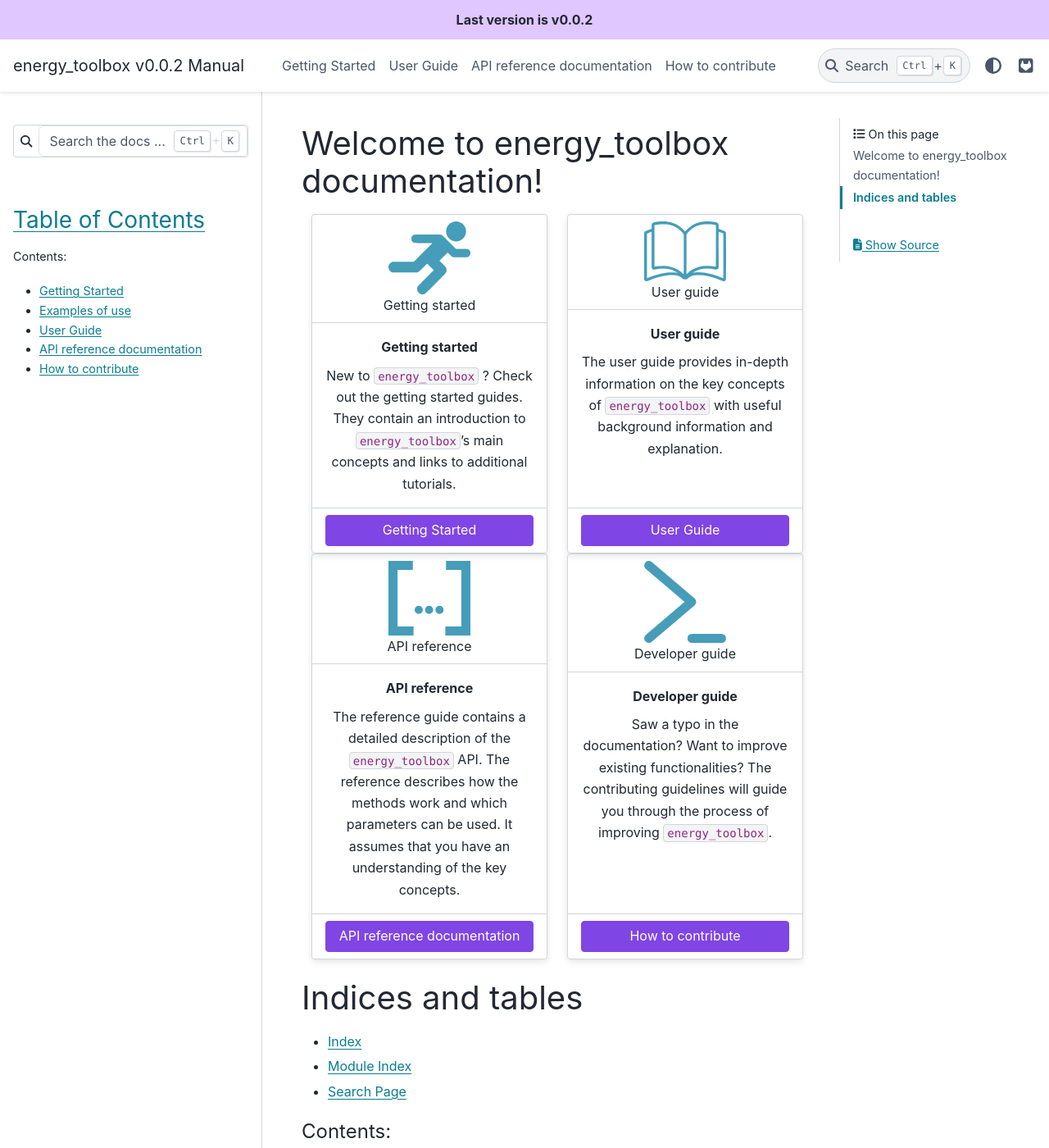
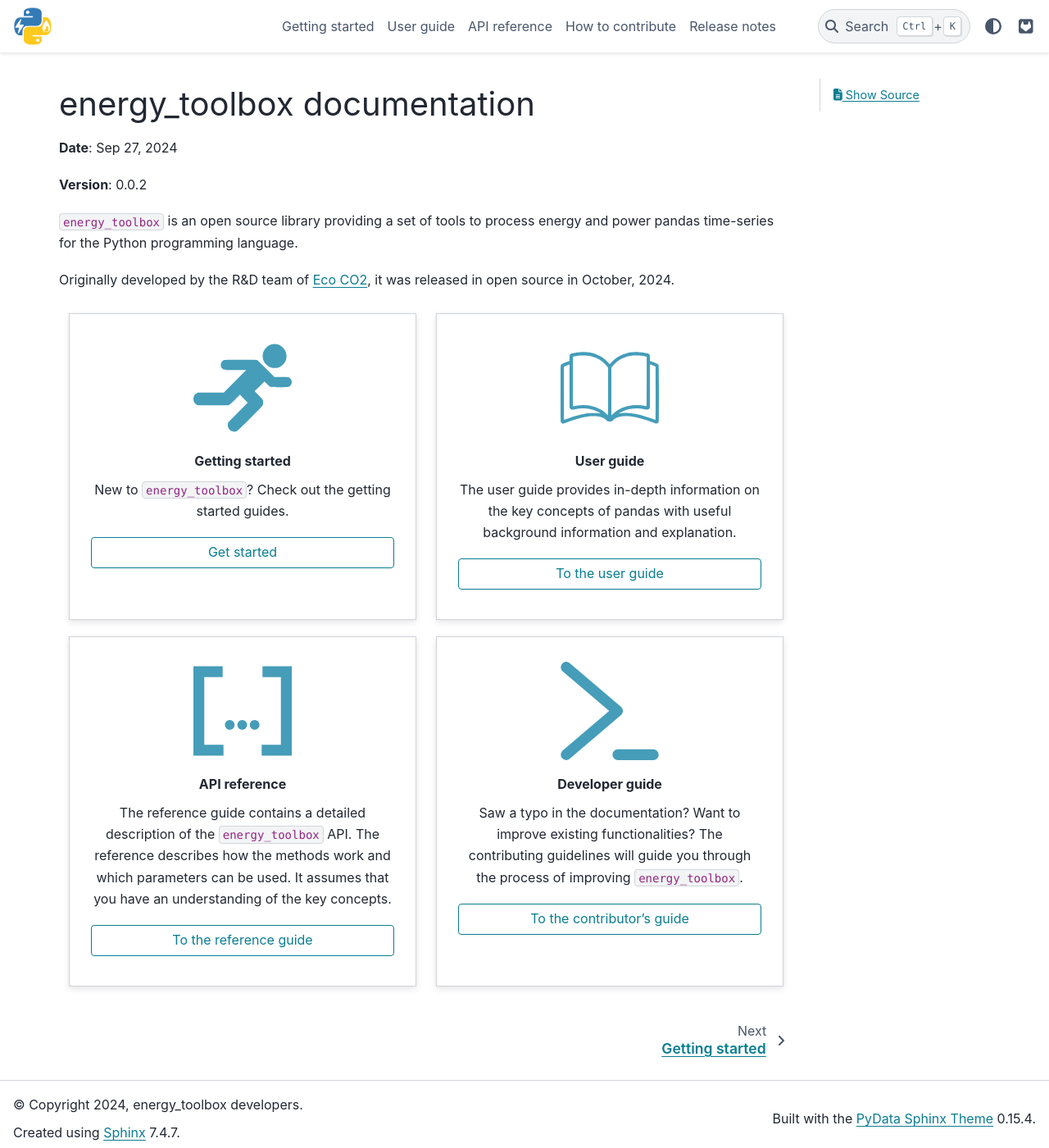
Before and after one commit to Eco-CO2/energy_analysis_toolbox, a Sphinx documentation site: the page built from doc/index.rst, in a window 1280 px wide and 1400 px high. Shown: the whole window at 82% size. Built offline with Sphinx 7.4.7 and the PyData theme 0.15.4, drawn with Linux system fonts in a browser that asks for light colours; pages that are not in the unit, such as notebooks, are missing from menus; some of the changed text lies outside the part shown.

Commit message:
Nicer doc

```diff
--- /dev/null
+++ b/doc/_static/css/custom.css
@@ -0,0 +1,60 @@
+/* General card styling */
+.sd-card {
+    background: #fff;
+    border-radius: 0;
+    padding: 30px 10px 20px 10px;
+    margin: 10px 0px;
+  }
+
+.sd-card .sd-card-header {
+text-align: center;
+border: none;
+background-color: white;
+color: #150458 !important;
+font-size: var(--pst-font-size-h5);
+font-weight: bold;
+padding: 2.5rem 0rem 0.5rem 0rem;
+}
+
+.sd-card .sd-card-header .sd-card-text {
+margin: 0px;
+}
+
+.sd-card .sd-card-img-top {
+height: 120px;
+width: 120px;
+margin-left: auto;
+margin-right: auto;
+display: block;
+}
+
+.sd-card .sd-card-footer {
+border: none;
+background-color: white;
+}
+
+.sd-card .sd-card-footer .sd-card-text {
+max-width: 220px;
+margin-left: auto;
+margin-right: auto;
+}
+
+/* Adjust SVGs for dark theme */
+html[data-theme=dark] .sd-card img[src*='.svg'] {
+filter: none; /* Remove the filter if it's causing unwanted effects */
+background: transparent; /* Ensure transparency */
+}
+
+/* Main index page overview cards adjustments for dark theme */
+html[data-theme=dark] .sd-card {
+background-color: var(--pst-color-background);
+}
+
+html[data-theme=dark] .sd-card .sd-card-header {
+background-color: var(--pst-color-background);
+color: #150458 !important;
+}
+
+html[data-theme=dark] .sd-card .sd-card-footer {
+background-color: var(--pst-color-background);
+}
--- a/doc/conf.py
+++ b/doc/conf.py
@@ -7,8 +7,8 @@
 # https://www.sphinx-doc.org/en/master/usage/configuration.html#project-information
 import energy_toolbox
 project = 'energy_toolbox'
-copyright = '2023, R&D @ Eco CO2'
-author = 'R&D @ Eco CO2'
+copyright = '2024, energy_toolbox developers'
+author = 'energy_toolbox developers'
 version = energy_toolbox.__version__
 
 # -- General configuration ---------------------------------------------------
@@ -19,7 +19,6 @@ extensions = [
     'sphinx.ext.autodoc',
     'sphinx.ext.viewcode',
     'sphinx.ext.todo',
-    'sphinx.ext.autodoc',
     'sphinx.ext.mathjax',
     'sphinx_design',
     'nbsphinx',
@@ -43,23 +42,40 @@ rst_prolog="""
 
 """
 
+
+# The language for content autogenerated by Sphinx. Refer to documentation
+# for a list of supported languages.
+#
+# This is also used if you do content translation via gettext catalogs.
+# Usually you set "language" from the command line for these cases.
+language = 'en'
+
+
 # -- Options for HTML output -------------------------------------------------
 # https://www.sphinx-doc.org/en/master/usage/configuration.html#options-for-html-output
 
 
 html_theme = "pydata_sphinx_theme"
 html_theme_options = {
-    "gitlab_url": "https://gitlab.ecoco2.com/recherche/energy_toolbox",
-    "announcement": f"<p>Last version is v{version}</p>",
+    "gitlab_url": "https://gitlab.ecoco2.com/recherche/fret21_indicators",
+    "logo": {"image_dark": "./_static/logo.png"},
 }
 html_static_path = ['_static']
 html_sidebars = {
-    "**": ["search-field.html", "sidebar-nav-bs.html", 'globaltoc.html',]
+   'using/windows': ['windows-sidebar.html'],
 }
+html_logo = "./_static/logo.png"
+html_favicon = "./_static/favicon.ico"
 add_function_parentheses = False
 
 html_title = f"{project} v{version} Manual"
-
+html_context = {
+    'version': version,  # Pass the version to the HTML context for JS usage
+}
+# Custom CSS and JS
+html_css_files = [
+    'css/custom.css',
+]
 # -- nbsphinx extension configuration ------------------------------------------
 nbsphinx_execute = 'never'  # never, always, or auto (only run if no output available)
 
--- a/doc/getting_started/index.rst
+++ b/doc/getting_started/index.rst
@@ -1,4 +1,4 @@
-Getting Started
+Getting started
 ===============
 
 So you're new to |et| ? Here is what you need to get started quickly!
--- a/doc/index.rst
+++ b/doc/index.rst
@@ -1,97 +1,86 @@
-.. Sphinx Docs example documentation master file, created by
-   sphinx-quickstart on Thu Feb 16 10:23:44 2023.
-   You can adapt this file completely to your liking, but it should at least
-   contain the root `toctree` directive.
+energy_toolbox documentation
+============================
 
-Welcome to energy_toolbox documentation!
-===============================================
+**Date**: |today|
+
+**Version**: |version|
+
+``energy_toolbox`` is an open source library providing a set of tools to process energy and power pandas time-series for the Python programming language.
+
+Originally developed by the R&D team of `Eco CO2 <https://www.ecoco2.com>`_, it was released in open source in October, 2024.
+
 
 .. grid:: 1 2 2 2
+    :class-container: sd-text-center sd-d-inline-flex
 
-   .. grid-item-card:: Getting started
-      :text-align: center
+    .. grid-item-card:: Getting started
+        :img-top: ./_static/index_getting_started.svg
 
-      .. image:: /_static/index_getting_started.svg
-         :width: 100px
+        New to |et|? Check out the getting started guides.
 
-      Getting started
-      ^^^^^^^^^^^^^^^
-      New to |et| ? Check out the getting started guides. They contain an
-      introduction to |et|'s main concepts and links to additional tutorials.
-      +++
+        .. button-ref:: getting_started/index
+            :expand:
+            :color: primary
+            :click-parent:
+            :outline:
 
-      .. button-ref:: getting_started/index
-         :expand:
-         :color: secondary
-         :click-parent:
+            Get started
+
+    .. grid-item-card:: User guide
+        :img-top: ./_static/index_user_guide.svg
+
+        The user guide provides in-depth information on the
+        key concepts of pandas with useful background information and explanation.
+
+        .. button-ref:: user_guide/index
+            :expand:
+            :color: primary
+            :click-parent:
+            :outline:
+
+            To the user guide
+
+    .. grid-item-card:: API reference
+        :img-top: ./_static/index_api.svg
 
 
-   .. grid-item-card:: User guide
-      :text-align: center
+        The reference guide contains a detailed description of
+        the |et| API. The reference describes how the methods work and which parameters can
+        be used. It assumes that you have an understanding of the key concepts.
 
-      .. image:: /_static/index_user_guide.svg
-         :width: 100px
+        .. button-ref:: sources/index
+            :expand:
+            :color: primary
+            :click-parent:
+            :outline:
 
-      User guide
-      ^^^^^^^^^^
-      The user guide provides in-depth information on the
-      key concepts of |et| with useful background information and explanation.
-      +++
+            To the reference guide
 
-      .. button-ref:: user_guide/index
-         :expand:
-         :color: secondary
-         :click-parent:
-
-   .. grid-item-card:: API reference
-      :text-align: center
-
-      .. image:: /_static/index_api.svg
-         :width: 100px
-
-      API reference
-      ^^^^^^^^^^^^^
-      The reference guide contains a detailed description of
-      the |et| API. The reference describes how the methods work and which parameters can
-      be used. It assumes that you have an understanding of the key concepts.
-      +++
-
-      .. button-ref:: sources/modules
-         :expand:
-         :color: secondary
-         :click-parent:
-
-   .. grid-item-card:: Developer guide
-      :text-align: center
-
-      .. image:: /_static/index_contribute.svg
-         :width: 100px
-
-      Developer guide
-      ^^^^^^^^^^^^^^^
-      Saw a typo in the documentation? Want to improve
-      existing functionalities? The contributing guidelines will guide
-      you through the process of improving |et|.
-      +++
-
-      .. button-ref:: developer_guide/contributing
-         :expand:
-         :color: secondary
-         :click-parent:
+    .. grid-item-card:: Developer guide
+        :img-top: ./_static/index_contribute.svg
 
 
-Indices and tables
-==================
+        Saw a typo in the documentation? Want to improve
+        existing functionalities? The contributing guidelines will guide
+        you through the process of improving |et|.
 
-* :ref:`genindex`
-* :ref:`modindex`
-* :ref:`search`
+        .. button-ref:: developer_guide/index
+            :expand:
+            :color: primary
+            :click-parent:
+            :outline:
+
+            To the contributor's guide
+
+
 
 .. toctree::
    :maxdepth: 1
+   :hidden:
    :caption: Contents:
 
    getting_started/index
    user_guide/index
-   sources/modules
-   developer_guide/contributing
+   sources/index
+   developer_guide/index
+   whatsnew/index
--- a/doc/sources/modules.rst
+++ b/doc/sources/index.rst
@@ -1,5 +1,5 @@
-API reference documentation
-===========================
+API reference
+=============
 
 |et| library is structured as follows.
 The main subpackages in `ct` are the following :
--- a/doc/user_guide/index.rst
+++ b/doc/user_guide/index.rst
@@ -1,7 +1,7 @@
-User Guide
+User guide
 ==========
 Interested in learning more about |et| ? Check the notebooks below to get started
-on specific topics, or head over to the :doc:`../sources/modules` for a complete overview
+on specific topics, or head over to the :doc:`../sources/index` for a complete overview
 of the package.
 
 .. toctree::
--- a/pyproject.toml
+++ b/pyproject.toml
@@ -16,7 +16,7 @@ classifiers = [
 ]
 dependencies = [
     "pandas>=2.2.2",
-    "numpy>=2.0.0",
+    "numpy>=1.26.0",
     "scipy>=1.13.0",
     "pyarrow>=13",
     "statsmodels>=0.13.0",
```
Also changed, not shown: doc/whatsnew/index.rst (added, +14 -0 lines), doc/whatsnew/v0.1.rst (added, +9 -0 lines), doc/_static/favicon.ico (added), doc/_static/logo.png (added), doc/developer_guide/index.rst (renamed from doc/developer_guide/contributing.rst), doc/user_guide/Resampling_time_series.ipynb, doc/user_guide/using_the_accessor.ipynb, 1 other file.
